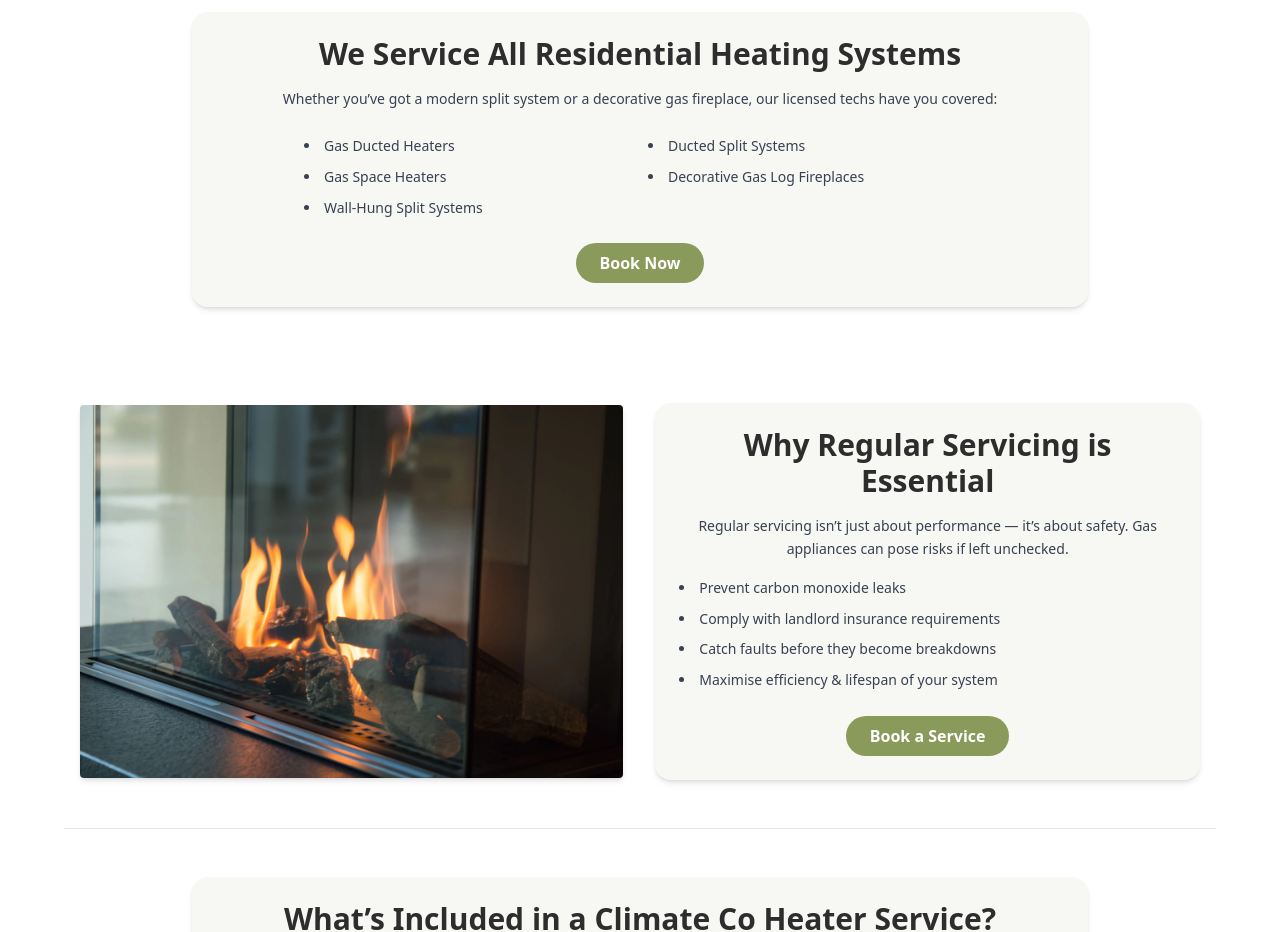
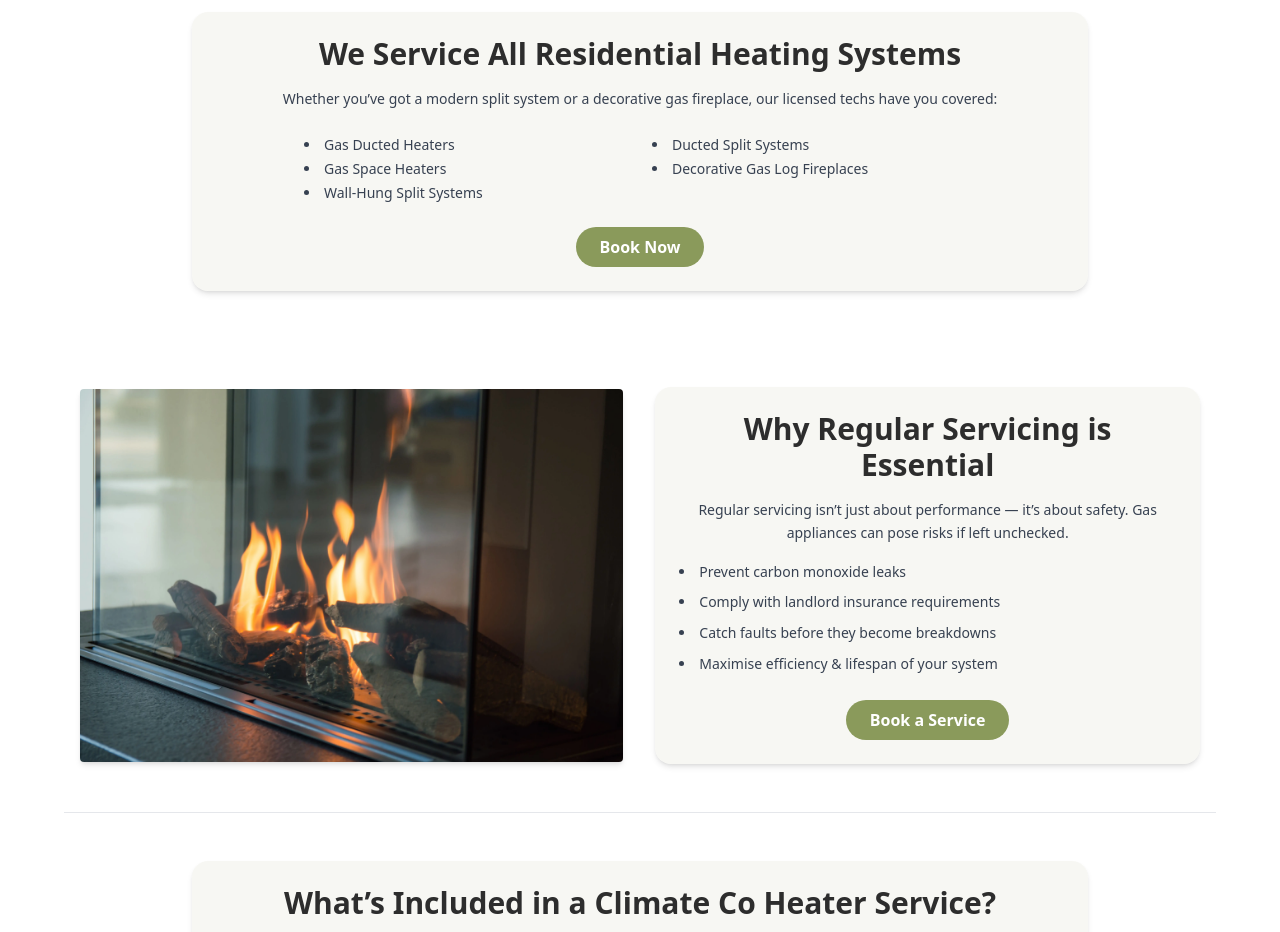
Before and after one commit to dee-k26/climate-co-vrt, a React (Vite) app: page /heater-service in a window 1280 px wide. Shown: the part 980-1912 px from the top of the page. Built offline with nearby package versions, Linux system fonts and the light colour scheme.

Commit message:
fix lists on systems we fix sections

```diff
--- a/src/pages/HeaterService.jsx
+++ b/src/pages/HeaterService.jsx
@@ -122,16 +122,20 @@ export default function HeaterService() {
             <p className="mb-6">
               Whether you’ve got a modern split system or a decorative gas fireplace, our licensed techs have you covered:
             </p>
-            <div className="grid grid-cols-1 md:grid-cols-2 gap-4 text-left mx-auto max-w-2xl">
-              <ul className="list-checks">
+            <div className="grid grid-cols-1 md:grid-cols-2 gap-6 text-left mx-auto max-w-2xl">
+              <div>
+                <ul className="list-disc list-inside text-sm space-y-1">
                   <li>Gas Ducted Heaters</li>
                   <li>Gas Space Heaters</li>
                   <li>Wall-Hung Split Systems</li>
                 </ul>
-              <ul className="list-checks">
+              </div>
+              <div>
+                <ul className="list-disc list-inside text-sm space-y-1">
                   <li>Ducted Split Systems</li>
                   <li>Decorative Gas Log Fireplaces</li>
                 </ul>
+              </div>
             </div>
             <div className="mt-6 text-center">
               <a href="#contact-form" className="btn-primary">
```
Lines whose indentation alone changed are shown as unchanged.
